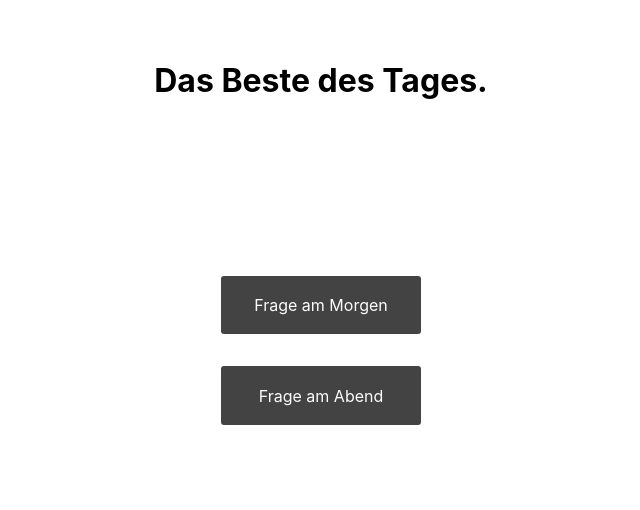
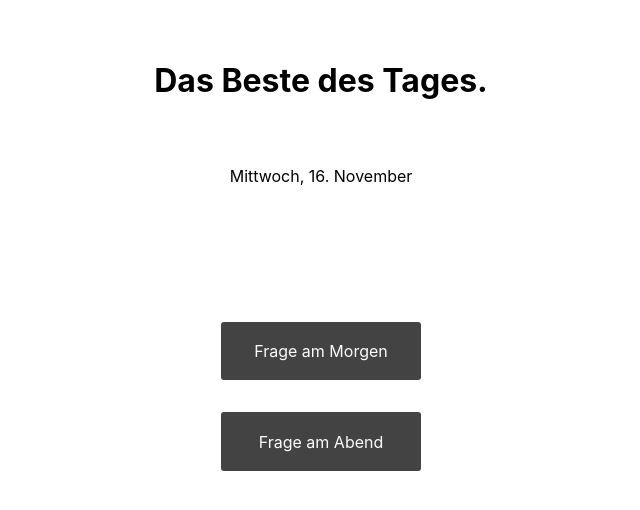
Before and after one commit to marialitwa/capstone-project, a Next.js app: page / in a window 1280 px wide. Shown: the top 510 px of the page, without its empty margins (319-959 px from the left). Built offline with nearby package versions, Linux system fonts and the light colour scheme.

Commit message:
Display date on homepage. Remove aria-labelledby property

```diff
--- a/components/QuestionForm.js
+++ b/components/QuestionForm.js
@@ -16,9 +16,6 @@ export default function QuestionForm({ onAddEntry }) {
 
   return (
     <Form onSubmit={handleSubmit}>
-      aria-la
-      <label htmlFor="answer" aria-labelledby="Frage am Morgen"></label>
-      <label htmlFor="answer" aria-labelledby="Frage am Abend"></label>
       <textarea
         id="answer"
         name="answer"
--- a/pages/evening.js
+++ b/pages/evening.js
@@ -7,10 +7,7 @@ export default function EveningForm({ eveningAnswers, onAddEveningAnswer }) {
     <>
       <StyledLink href="/">Home</StyledLink>
       <Heading>Guten Abend.</Heading>
-      {/* aria-labelled Verknüpfung aus QuestionForm mit id hie richtig!?? */}
-      <StyledQuestion id="Frage am Abend">
-        Was war heute das Beste des Tages?
-      </StyledQuestion>
+      <StyledQuestion>Was war heute das Beste des Tages?</StyledQuestion>
       <QuestionForm onAddEntry={onAddEveningAnswer} />
       <ul>
         {eveningAnswers.map((eveningAnswer) => (
--- a/pages/index.js
+++ b/pages/index.js
@@ -1,9 +1,40 @@
 import styled from "styled-components";
 
 export default function Home() {
+  const week = [
+    "Sonntag",
+    "Montag",
+    "Dienstag",
+    "Mittwoch",
+    "Donnerstag",
+    "Freitag",
+    "Samstag",
+  ];
+
+  const month = [
+    "Januar",
+    "Februar",
+    "März",
+    "April",
+    "Mai",
+    "Juni",
+    "Juli",
+    "August",
+    "September",
+    "Oktober",
+    "November",
+    "Dezember",
+  ];
+  const current = new Date();
+
+  const date = `${week[current.getDay()]}, ${current.getDate()}. ${
+    month[current.getMonth()]
+  }`;
+
   return (
     <Main>
       <Heading>Das Beste des Tages.</Heading>
+      <CurrentDate>{date}</CurrentDate>
       <StyledLink href="/morning">Frage am Morgen</StyledLink>
       <StyledLink href="/evening">Frage am Abend</StyledLink>
     </Main>
@@ -18,7 +49,11 @@ const Main = styled.main`
 
 const Heading = styled.h1`
   text-align: center;
-  margin: 61px 30px 160px;
+  margin: 61px 30px 50px;
+`;
+
+const CurrentDate = styled.p`
+  margin-bottom: 120px;
 `;
 
 const StyledLink = styled.a`
--- a/pages/morning.js
+++ b/pages/morning.js
@@ -7,10 +7,7 @@ export default function MorningForm({ morningAnswers, onAddMorningAnswer }) {
     <>
       <StyledLink href="/">Home</StyledLink>
       <Heading>Guten Morgen.</Heading>
-      {/* aria-labelled Verknüpfung aus QuestionForm mit id hie richtig!?? */}
-      <StyledQuestion id="Frage am Morgen">
-        Worauf freust du dich heute?
-      </StyledQuestion>
+      <StyledQuestion>Worauf freust du dich heute?</StyledQuestion>
       <QuestionForm onAddEntry={onAddMorningAnswer} />
       <ul>
         {morningAnswers.map((morningAnswer) => (
```
